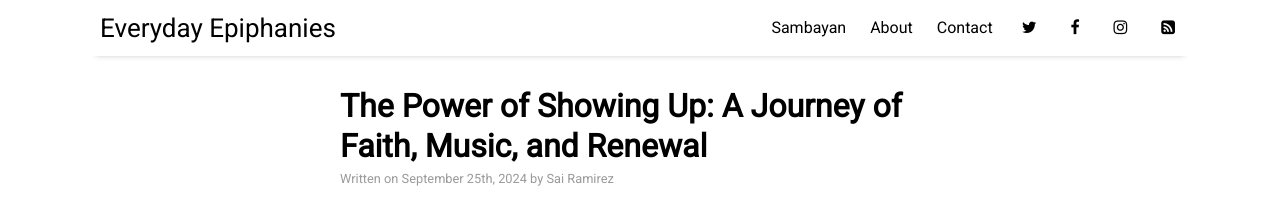
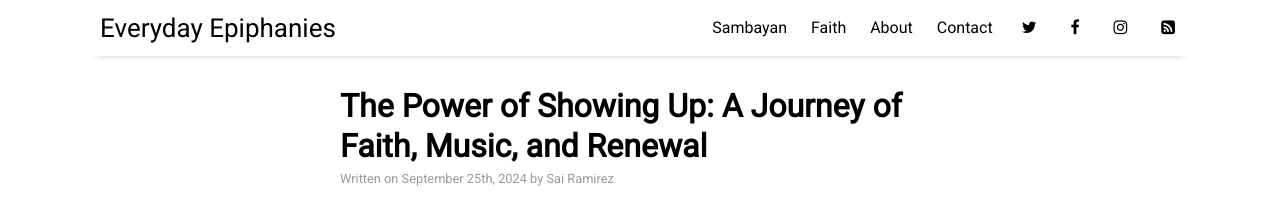
Before and after one commit to sailhenz/sailhenz.github.io, a Jekyll site: the page built from _posts/2024-09-25-the-power-of-showing-up.md, in a window 1280 px wide. Shown: the top 200 px of the page. Built offline with Jekyll 4.4.1, drawn with Linux system fonts in a browser that asks for light colours; nearby versions of some CDN libraries.

Commit message:
code fixes

```diff
--- a/_data/settings.yml
+++ b/_data/settings.yml
@@ -8,9 +8,7 @@ google-ID: ''
 
 menu:
 - {name: 'Sambayan',  url: 'sambayan'}
-#- {name: 'Learning Resources', url: 'resources'}
-#- {name: 'Sample Posts',       url: 'sample-posts'}
-#- {name: 'Documentation',      url: 'documentation'}
+- {name: 'Faith', url: 'faith'}
 - {name: 'About',              url: 'about'}
 - {name: 'Contact',            url: 'contact'}
 
--- a/_posts/2024-09-25-the-power-of-showing-up.md
+++ b/_posts/2024-09-25-the-power-of-showing-up.md
@@ -2,7 +2,7 @@
 layout: post
 title: "The Power of Showing Up: A Journey of Faith, Music, and Renewal"
 author: "Sai Ramirez"
-categories: faith
+categories: [faith]
 tags: [faith,music,renewal]
 image: the-power-of-showing-up.jpeg
 ---
```
